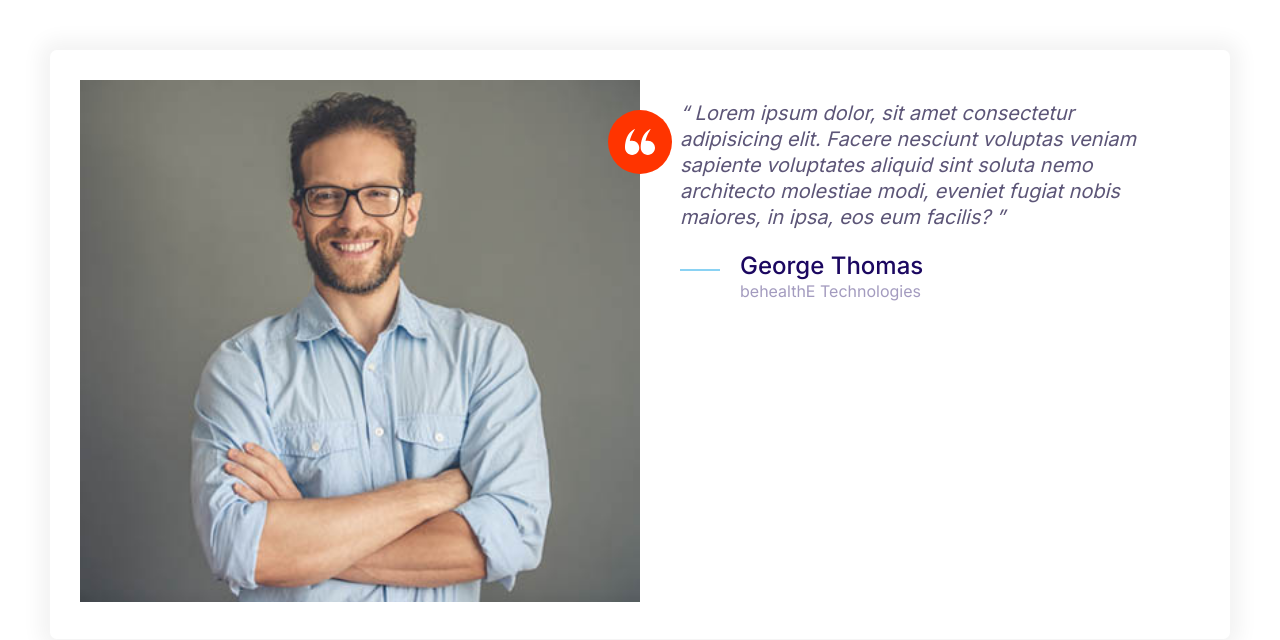
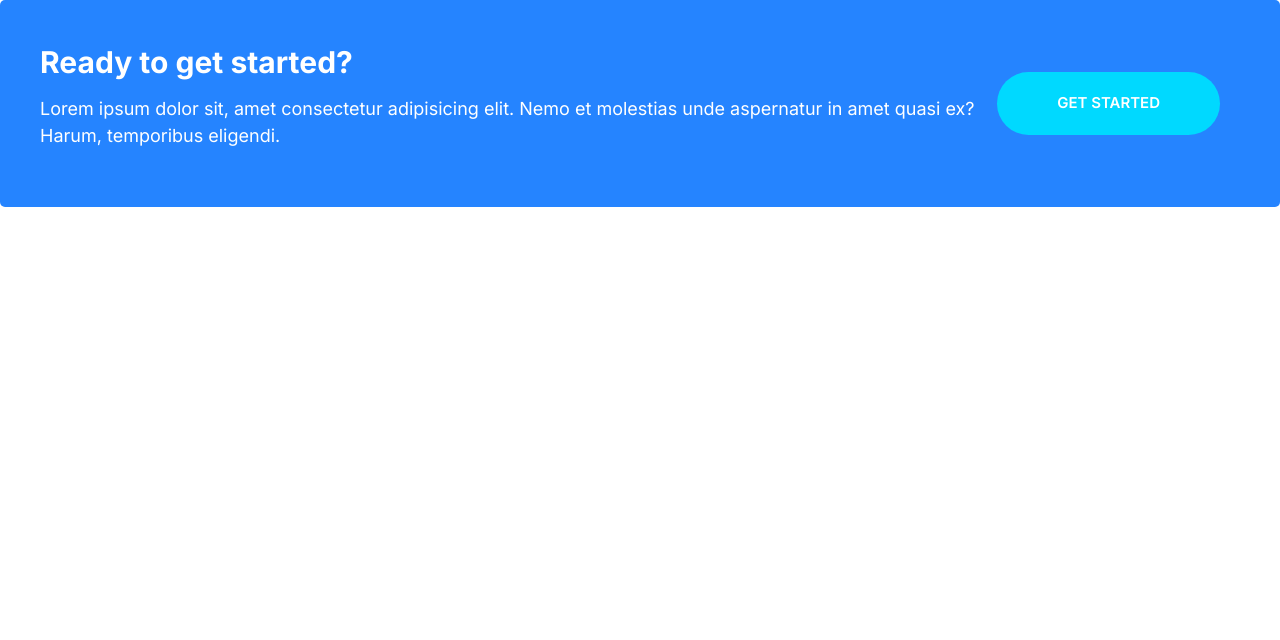
Before and after one commit to georgiscoding/gtmcss, a plain HTML site: page index.html in a window 1280 px wide. Drawn offline with Linux system fonts and the light colour scheme.

Commit message:
Build Callout Component.

```diff
--- a/css/styles.css
+++ b/css/styles.css
@@ -244,6 +244,11 @@ a {
 .btn--outline:hover {
   background: var(--color-headings);
   color: #fff;
+}
+
+.btn--stretched {
+  padding-left: 6rem;
+  padding-right: 6rem;
 }
 
 .btn--block {
@@ -494,3 +499,44 @@ a {
     margin-left: 6rem;
   }
 }
+
+/* Callouts */
+
+.callout {
+  padding: 4rem;
+  border-radius: 5px;
+}
+
+.callout--primary {
+  background: var(--color-primary);
+  color: #fff;
+}
+
+.callout__heading {
+  color: #fff;
+  margin-top: 0;
+  font-size: 3rem;
+}
+
+.callout__content {
+  text-align: center;
+}
+
+.callout .btn {
+  justify-self: center;
+  align-self: center;
+}
+
+@media screen and (min-width: 768px) {
+  .callout .grid--1x2 {
+    grid-template-columns: 1fr auto;
+  }
+  .callout__content {
+    text-align: left;
+  }
+
+  .callout .btn {
+    justify-self: start;
+    margin: 0 2rem;
+  }
+}
--- a/index.html
+++ b/index.html
@@ -13,38 +13,18 @@
     <link rel="stylesheet" href="css/normalize.css" />
     <link rel="stylesheet" href="css/styles.css" />
   </head>
-  <body style="padding: 5rem">
-    <div class="card testimonial">
+  <body>
+    <div class="callout callout--primary">
       <div class="grid grid--1x2">
-        <div class="testimonial__image">
-          <img src="images/testimonial.jpg" alt="A Happy smiling customer" />
-          <span class="icon-container icon-container--accent">
-            <svg class="icon icon--white icon--small">
-              <use xlink:href="images/sprite.svg#quotes"></use>
-            </svg>
-          </span>
+        <div class="callout__content">
+          <h2 class="callout__heading">Ready to get started?</h2>
+          <p>
+            Lorem ipsum dolor sit, amet consectetur adipisicing elit. Nemo et
+            molestias unde aspernatur in amet quasi ex? Harum, temporibus
+            eligendi.
+          </p>
         </div>
-        <blockquote class="quote">
-          <p class="quote__text">
-            Lorem ipsum dolor, sit amet consectetur adipisicing elit. Facere
-            nesciunt voluptas veniam sapiente voluptates aliquid sint soluta
-            nemo architecto molestiae modi, eveniet fugiat nobis maiores, in
-            ipsa, eos eum facilis?
-          </p>
-          <footer>
-            <div class="media">
-              <div class="media__image">
-                <svg class="icon icon--primary quote__line">
-                  <use xlink:href="images/sprite.svg#line"></use>
-                </svg>
-              </div>
-              <div class="media__body">
-                <h3 class="media__title quote__author">George Thomas</h3>
-                <p class="quote__organization">behealthE Technologies</p>
-              </div>
-            </div>
-          </footer>
-        </blockquote>
+        <a href="" class="btn btn--secondary btn--stretched">Get Started</a>
       </div>
     </div>
   </body>
```
Also changed, not shown: components/callouts.html (added, +12 -0 lines).
